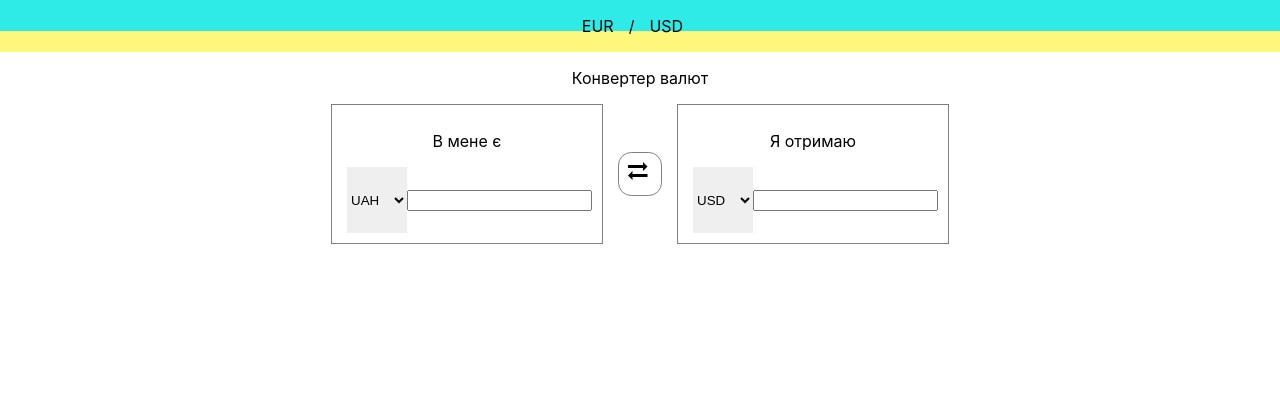
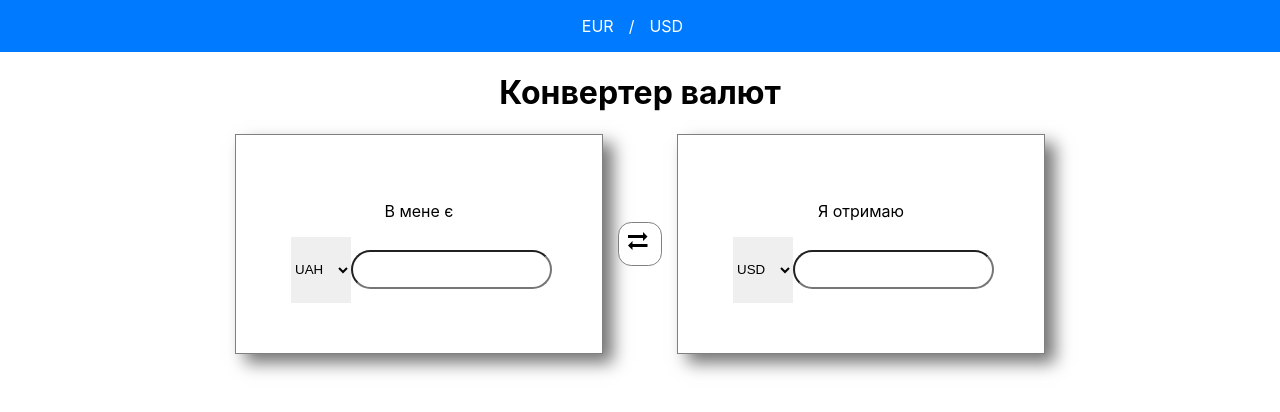
Before and after one commit to Olha36/Currency-converter, a React (Create React App) app: page / in a window 1280 px wide. Shown: the top 412 px of the page. Built offline with nearby package versions, Linux system fonts and the light colour scheme; no server answers.

Commit message:
update styles

```diff
--- a/src/App.css
+++ b/src/App.css
@@ -3,7 +3,6 @@
 }
 
 .App-header {
-  background-color: red;
   min-height: 10vh;
   display: flex;
   align-items: center;
--- a/src/App.js
+++ b/src/App.js
@@ -77,7 +77,7 @@ function App() {
         <p>/</p>
         <p>{select_2} {data[0]?.rate.toFixed(toFixedNum)}</p>
       </div>
-      <p>Конвертер валют</p>
+      <h1>Конвертер валют</h1>
       <div className="main">
         <form onSubmit={onSubmit}>
           <div className='container'>
--- a/src/index.css
+++ b/src/index.css
@@ -1,7 +1,7 @@
 body {
   margin: 0;
-  font-family: -apple-system, BlinkMacSystemFont, 'Segoe UI', 'Roboto', 'Oxygen',
-    'Ubuntu', 'Cantarell', 'Fira Sans', 'Droid Sans', 'Helvetica Neue',
+  font-family: -apple-system, BlinkMacSystemFont, "Segoe UI", "Roboto", "Oxygen",
+    "Ubuntu", "Cantarell", "Fira Sans", "Droid Sans", "Helvetica Neue",
     sans-serif;
 }
 form {
@@ -12,14 +12,16 @@ form {
   display: flex;
   align-items: center;
   justify-content: center;
-  background: linear-gradient(to bottom, rgb(47, 235, 231) 60%, rgba(255, 244, 89, 0.788) 40%);
+  background-color: #007bff;
+  color: white;
 }
 .header p {
   margin-right: 15px;
 }
 .container {
   border: 1px solid grey;
-  padding: 10px;
+  padding: 50px;
+  box-shadow: 10px 9px 16px #757575;
 }
 img {
   width: 25px;
@@ -40,6 +42,10 @@ select {
   margin-left: 5px;
   width: 60px;
   border: none;
+}
+input {
+  padding: 10px;
+  border-radius: 20px;
 }
 .button {
   align-items: center;
```
